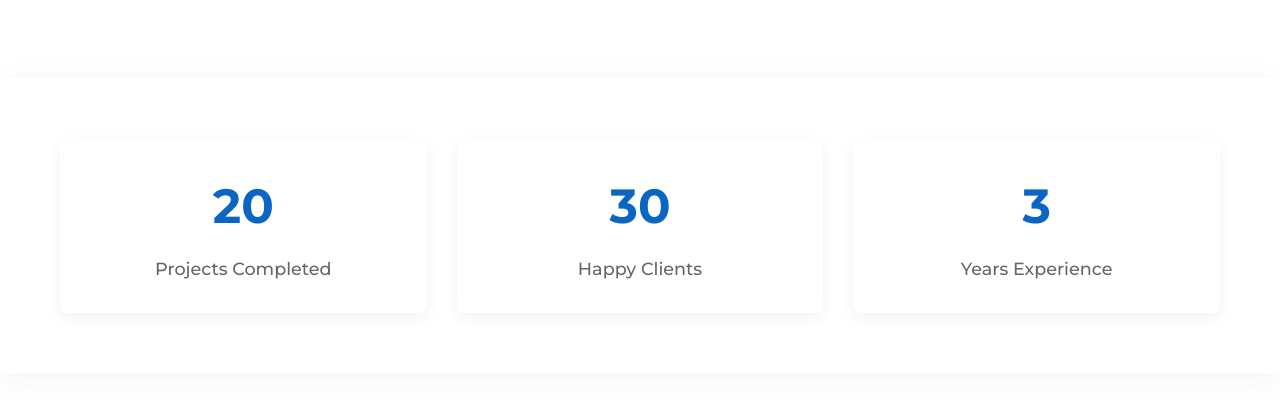
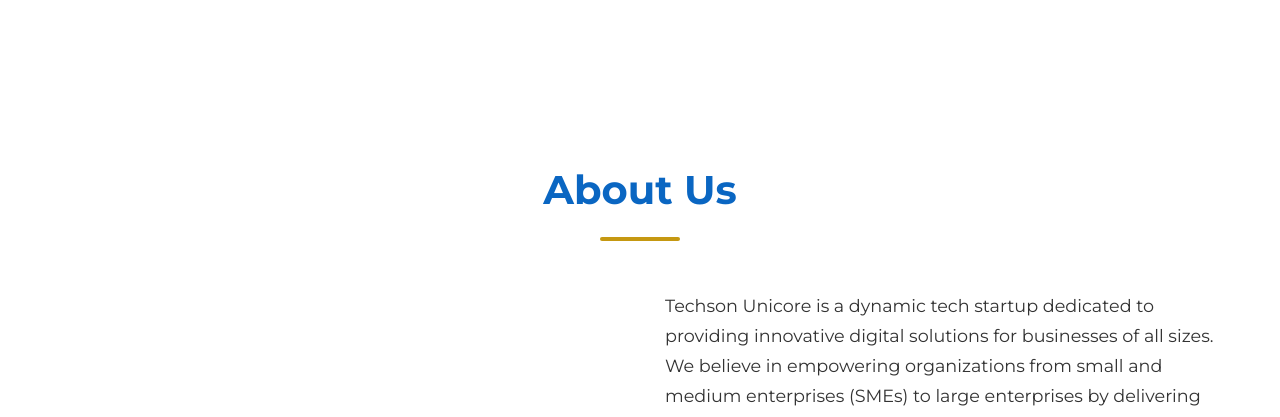
Before and after one commit to GbemigadEngineer/TechsonUnicore, a plain HTML site: page index.html in a window 1280 px wide. Shown: the part 882-1299 px from the top of the page. Drawn offline with Linux system fonts and the light colour scheme; a web font is replaced by a local one.

Commit message:
removed stat counter

```diff
--- a/index.html
+++ b/index.html
@@ -82,29 +82,6 @@
       </div>
     </section>
 
-    <!-- Stats Counter -->
-    <section class="stats-section">
-      <div class="container">
-        <div class="stats-grid">
-          <div class="stat-item">
-            <div class="stat-number" data-count="20+">0</div>
-            <div class="stat-label">Projects Completed</div>
-          </div>
-          <div class="stat-item">
-            <div class="stat-number" data-count="30+">0</div>
-            <div class="stat-label">Happy Clients</div>
-          </div>
-          <div class="stat-item">
-            <div class="stat-number" data-count="3+">0</div>
-            <div class="stat-label">Years Experience</div>
-          </div>
-          <!-- <div class="stat-item">
-            <div class="stat-number" data-count="24">0</div>
-            <div class="stat-label">Support Hours</div>
-          </div> -->
-        </div>
-      </div>
-    </section>
 
     <!-- About Us Section -->
     <section id="about" class="section">
```
